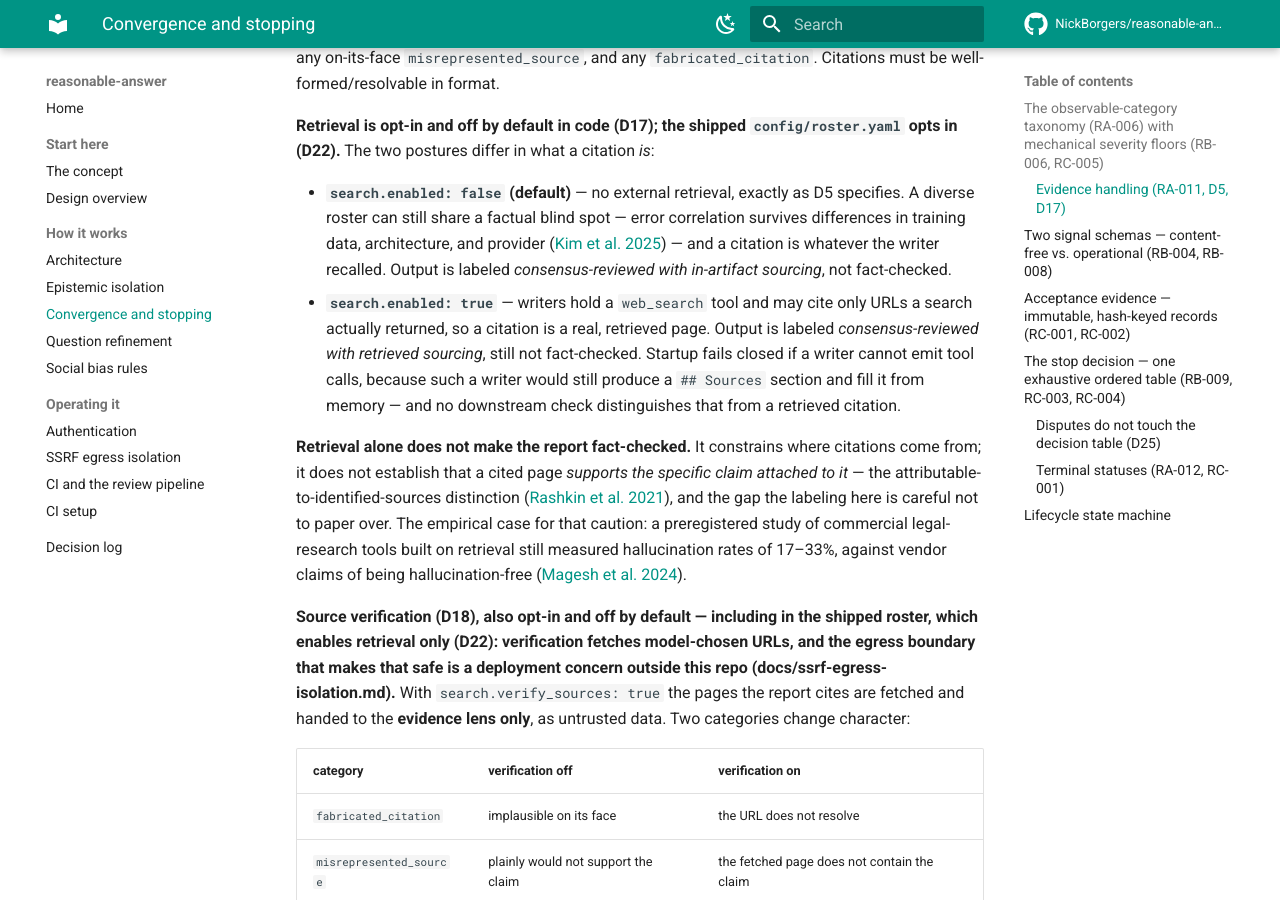
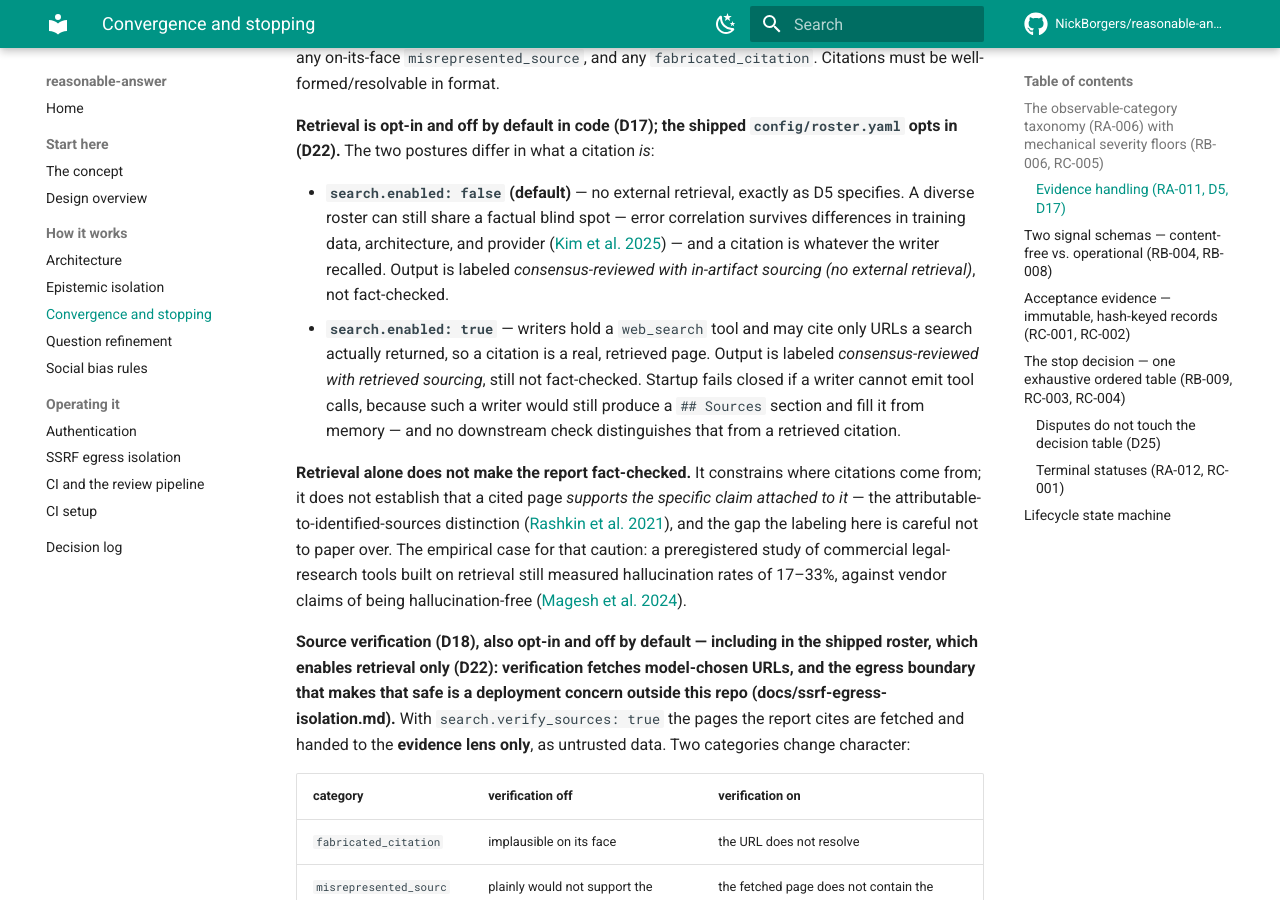
Before and after one commit to NickBorgers/reasonable-answer, an MkDocs documentation site: the page built from docs/convergence.md, in a window 1280 px wide and 900 px high, scrolled down 1647 px. Built offline with MkDocs 1.6.1 and Material for MkDocs 9.7.7, drawn with Linux system fonts in a browser that asks for light colours; comment, search, counter and statistics services are not loaded.

Commit message:
fix: address reviewer findings (cycle 1, cold)
Docs-only cycle. One blocking issue: docs/convergence.md line 56 stated the search.enabled:false label as 'consensus-reviewed with in-artifact sourcing', dropping the qualifier the runtime actually writes. Appended '(no external retrieval)' so the doc matches graph.py:995 and the pinned string in tests/test_finalize_label.py verbatim. This is docs-aligning-to-code (row-12 opposite direction), no label/behaviour change, so no decisions.md entry. Security/test abstained, invariant approved. Ver...

Addressed:
  - docs/docs-final-label-drift-1

```diff
--- a/docs/convergence.md
+++ b/docs/convergence.md
@@ -54,7 +54,7 @@ well-formed/resolvable in format.
   roster can still share a factual blind spot — error correlation survives differences in training
   data, architecture, and provider ([Kim et al. 2025](https://arxiv.org/abs/2506.07962)) — and a
   citation is whatever the writer recalled. Output is labeled *consensus-reviewed with in-artifact
-  sourcing*, not fact-checked.
+  sourcing (no external retrieval)*, not fact-checked.
 * **`search.enabled: true`** — writers hold a `web_search` tool and may cite only URLs a search
   actually returned, so a citation is a real, retrieved page. Output is labeled *consensus-reviewed
   with retrieved sourcing*, still not fact-checked. Startup fails closed if a writer cannot emit
```
